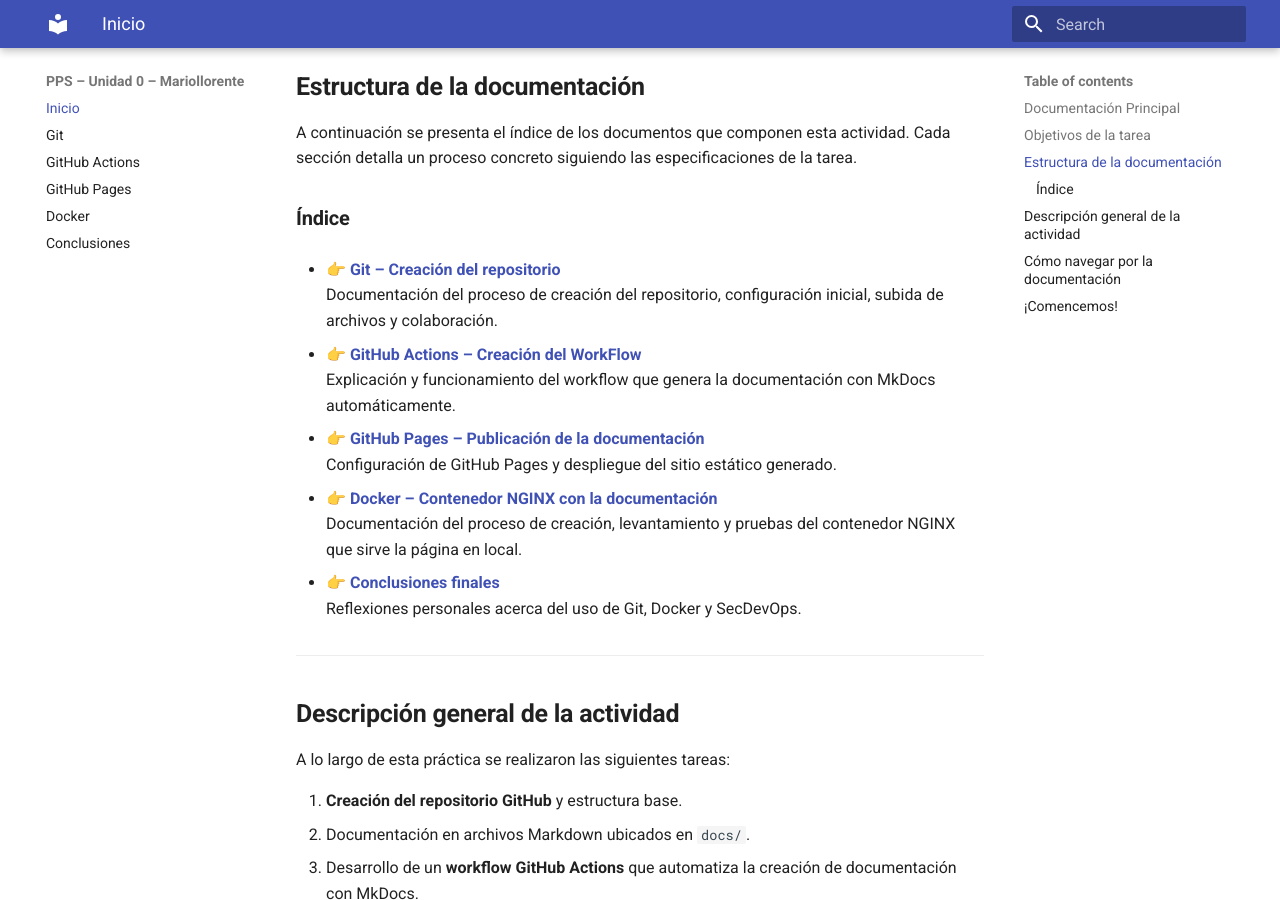
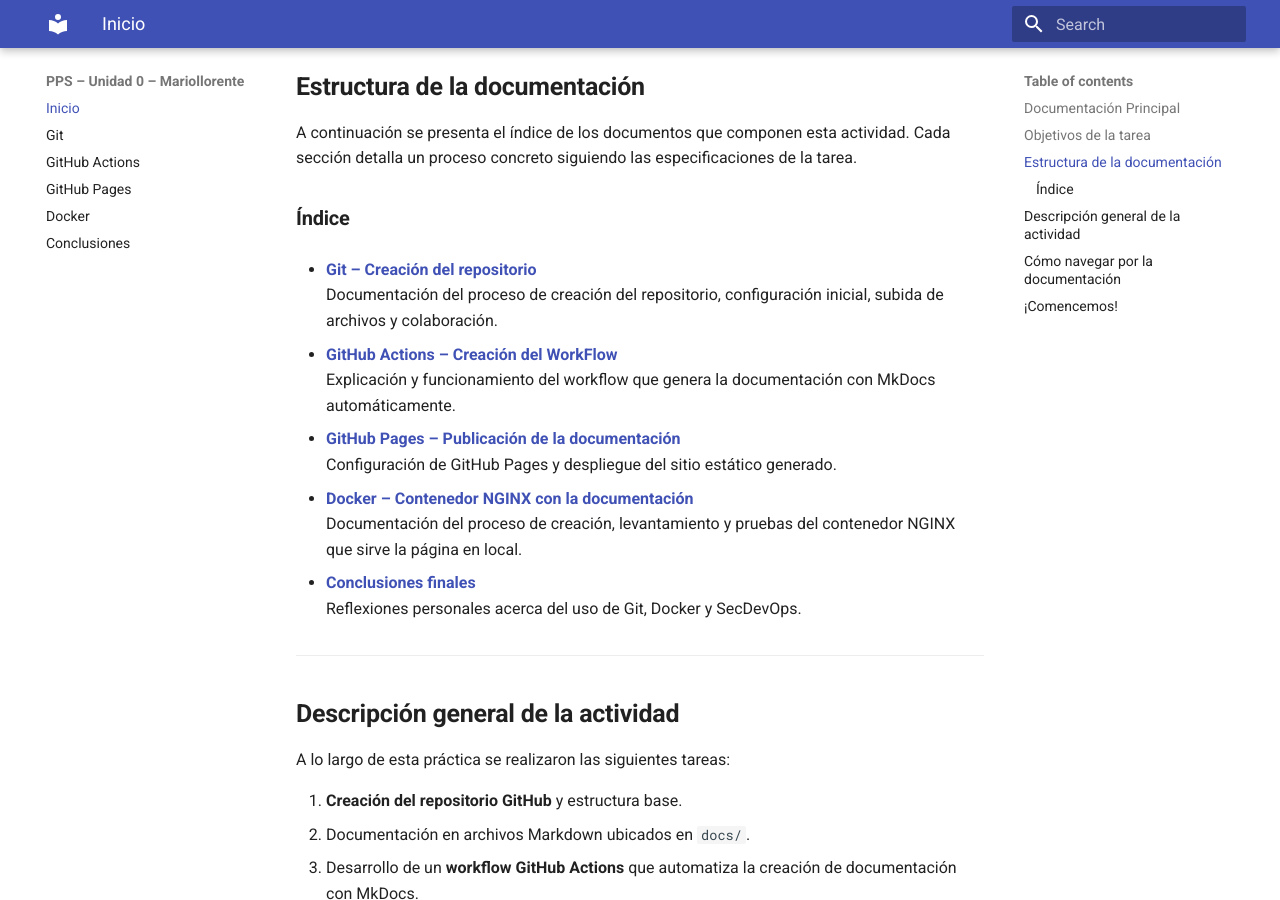
Before and after one commit to vjp-marioLG/PPS-Unidad0-Tarea-Mariollorente, an MkDocs documentation site: the page built from docs/index.md, in a window 1280 px wide and 900 px high, scrolled down 892 px. Built offline with MkDocs 1.6.1 and Material for MkDocs 9.7.7, drawn with Linux system fonts in a browser that asks for light colours.

```diff
--- a/docs/index.md
+++ b/docs/index.md
@@ -31,19 +31,19 @@ A continuación se presenta el índice de los documentos que componen esta activ
 
 ###  **Índice**
 
-- 👉 [**Git – Creación del repositorio**](git.md)
+-  [**Git – Creación del repositorio**](git.md)
   Documentación del proceso de creación del repositorio, configuración inicial, subida de archivos y colaboración.
 
-- 👉 [**GitHub Actions – Creación del WorkFlow**](gitActions.md)
+-  [**GitHub Actions – Creación del WorkFlow**](gitActions.md)
   Explicación y funcionamiento del workflow que genera la documentación con MkDocs automáticamente.
 
-- 👉 [**GitHub Pages – Publicación de la documentación**](gitPages.md)
+-  [**GitHub Pages – Publicación de la documentación**](gitPages.md)
   Configuración de GitHub Pages y despliegue del sitio estático generado.
 
-- 👉 [**Docker – Contenedor NGINX con la documentación**](docker.md)
+-  [**Docker – Contenedor NGINX con la documentación**](docker.md)
   Documentación del proceso de creación, levantamiento y pruebas del contenedor NGINX que sirve la página en local.
 
-- 👉 [**Conclusiones finales**](conclusiones.md)
+-  [**Conclusiones finales**](conclusiones.md)
   Reflexiones personales acerca del uso de Git, Docker y SecDevOps.
 
 ---
```
